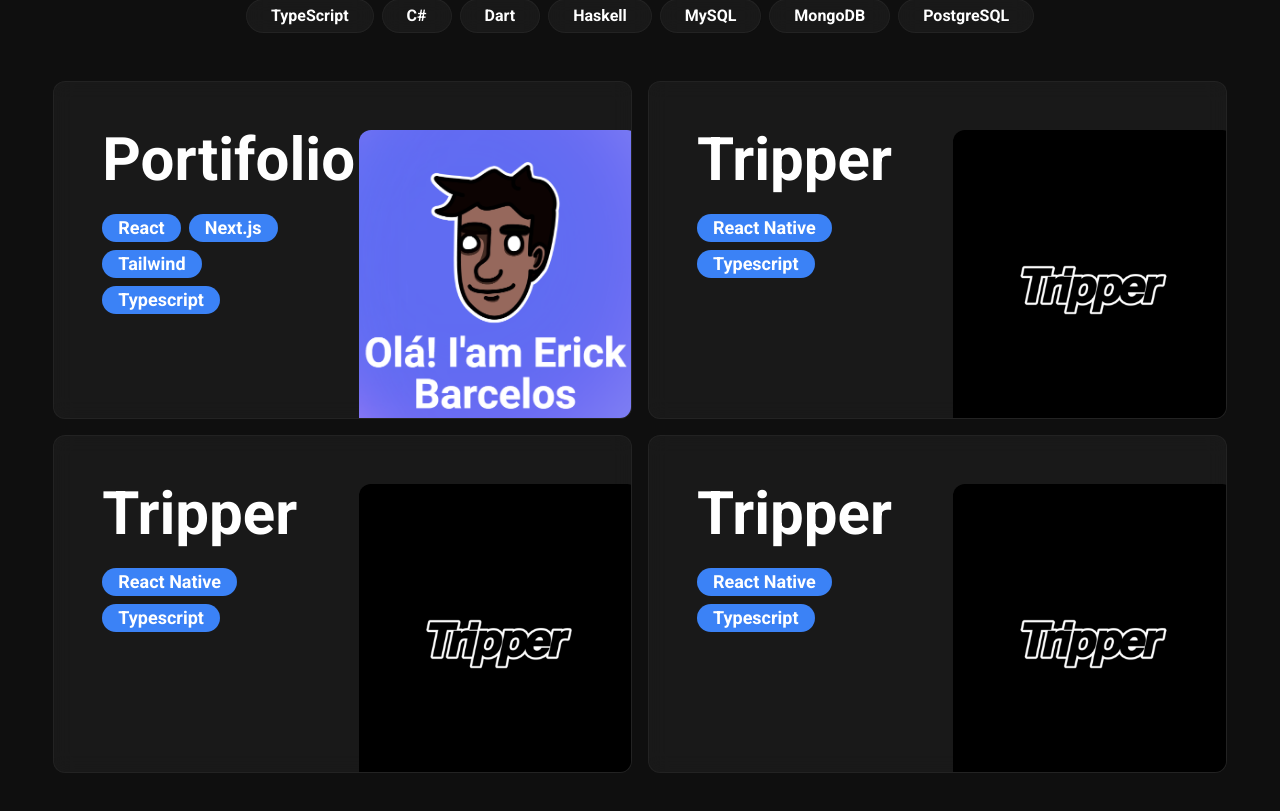
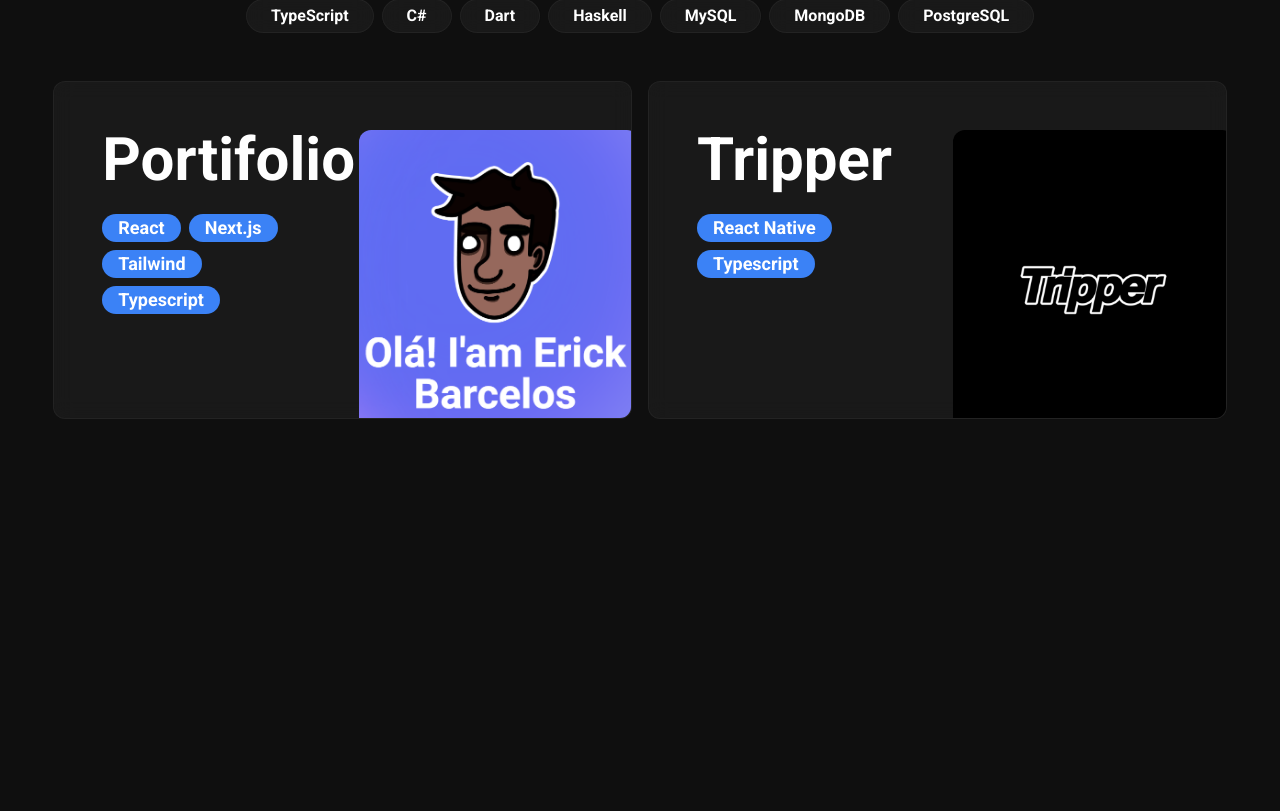
Before and after one commit to brcls/portifolio, a Next.js app: page / in a window 1280 px wide. Shown: the part 1115-1926 px from the top of the page. After the commit the page ends 1614 px from the top, so only its background shows below. Built offline with nearby package versions, Linux system fonts and the light colour scheme.

Commit message:
fix: ajustada lista

```diff
--- a/public/data/projects/projects.ts
+++ b/public/data/projects/projects.ts
@@ -29,30 +29,4 @@ export const projects: IProject[] = [
     projectVisualization: tripperVisualization,
     coverImage: TripperCapa,
   },
-  {
-    slug: "tripper",
-    description: `Tripper is a React Native application designed to showcase routes for road trips that traverse scenic
-                  landscapes, restaurants, or tourist attractions. Users have the ability to create and share their own routes, with
-                  the added feature of voting on routes to elevate their visibility within the community.`,
-    name: "Tripper",
-    techStack: ["React Native", "Typescript"],
-    timeline: null,
-    gitLink: "https://github.com/brcls/tripper",
-    members: ["Erick Barcelos"],
-    projectVisualization: tripperVisualization,
-    coverImage: TripperCapa,
-  },
-  {
-    slug: "tripper",
-    description: `Tripper is a React Native application designed to showcase routes for road trips that traverse scenic
-                  landscapes, restaurants, or tourist attractions. Users have the ability to create and share their own routes, with
-                  the added feature of voting on routes to elevate their visibility within the community.`,
-    name: "Tripper",
-    techStack: ["React Native", "Typescript"],
-    timeline: null,
-    gitLink: "https://github.com/brcls/tripper",
-    members: ["Erick Barcelos"],
-    projectVisualization: tripperVisualization,
-    coverImage: TripperCapa,
-  },
 ];
```
